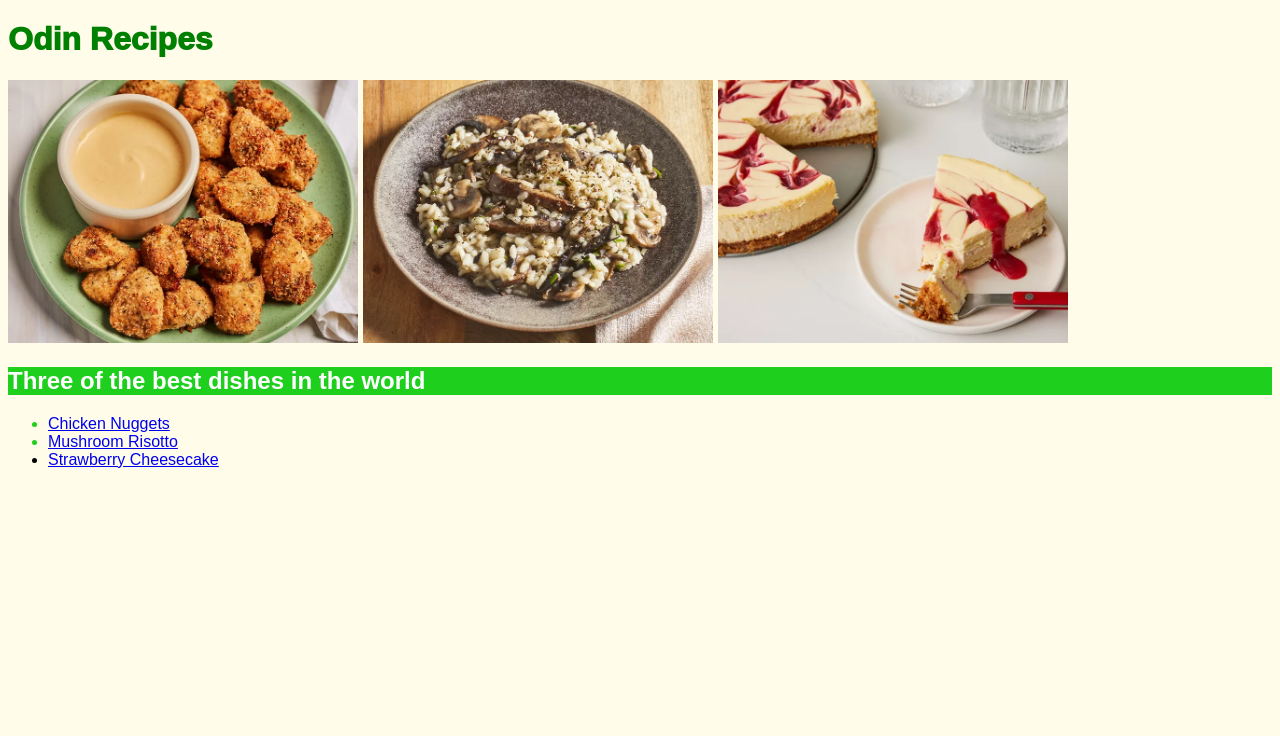
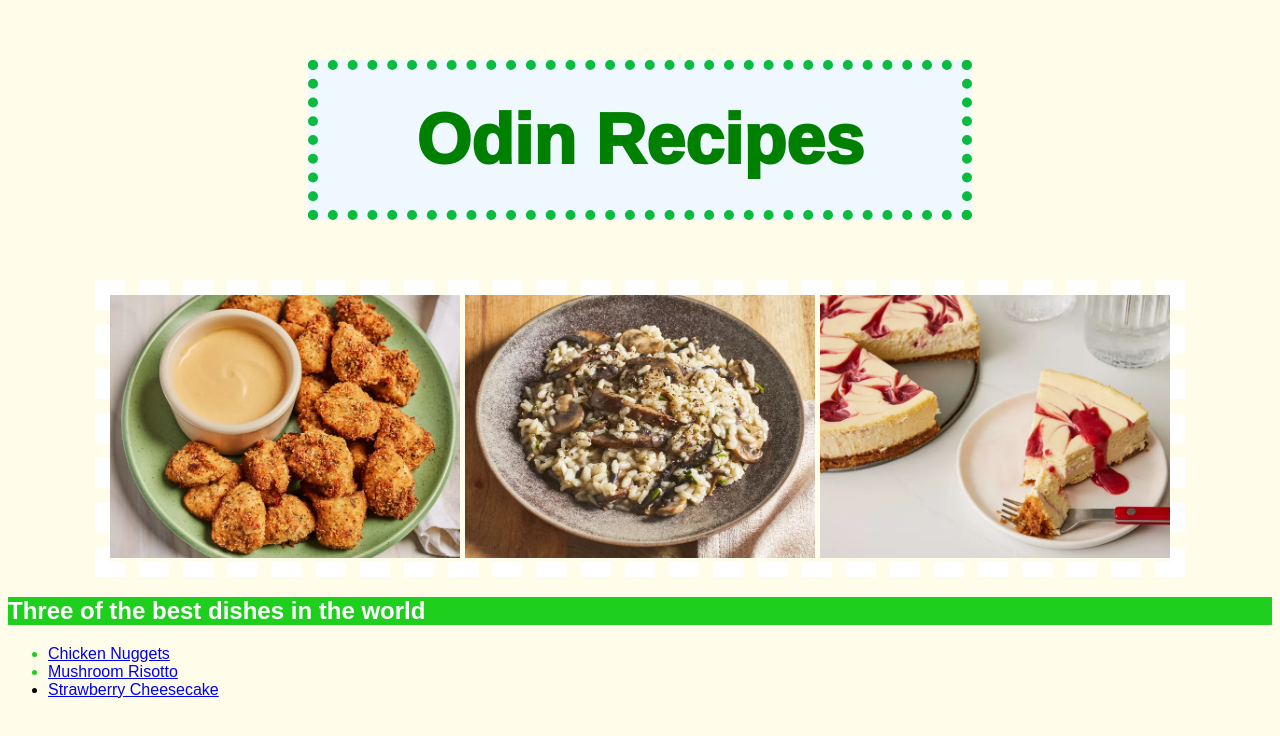
Before and after one commit to FrameZh/odin-recipes, a plain HTML site: page index.html in a window 1280 px wide. Drawn offline with Linux system fonts and the light colour scheme.

Commit message:
Exercise with box modelling using index.html
I have started to apply some margins, paddings and
borders on the heading in the index.html

```diff
--- a/css/style-index.css
+++ b/css/style-index.css
@@ -6,6 +6,18 @@ body {
 h1 {
     font-weight: 1000;
     color: green;
+    font-size: 70px;
+    text-align: center;
+    border: 10px dotted rgb(11, 187, 64);
+    margin: 60px 300px;
+    padding: 30px;
+    background-color: aliceblue;
+}
+
+.image {
+    width: 1060px;
+    margin: 0 auto;
+    border: 15px dashed rgb(255, 255, 255);
 }
 
 img {
--- a/index.html
+++ b/index.html
@@ -8,9 +8,11 @@
 
     <body>
         <h1>Odin Recipes</h1>
-        <img src="./img/nuggets.webp" alt="inviting nuggets" height="263" width="350">
-        <img src="./img/risotto.webp" alt="Inviting risotto with mushrooms" height="263" width="350">
-        <img src="./img/cheesecake.webp" alt="Alluring Strawberry Cheesecake" height="263" width="350">
+        <div class="image">
+            <img src="./img/nuggets.webp" alt="inviting nuggets" height="263" width="350">
+            <img src="./img/risotto.webp" alt="Inviting risotto with mushrooms" height="263" width="350">
+            <img src="./img/cheesecake.webp" alt="Alluring Strawberry Cheesecake" height="263" width="350">
+        </div>
         <h2>Three of the best dishes in the world </h2>
         <ul>
             <li class="dot"><a href="./recipes/nuggets.html">Chicken Nuggets</a></li>
```
